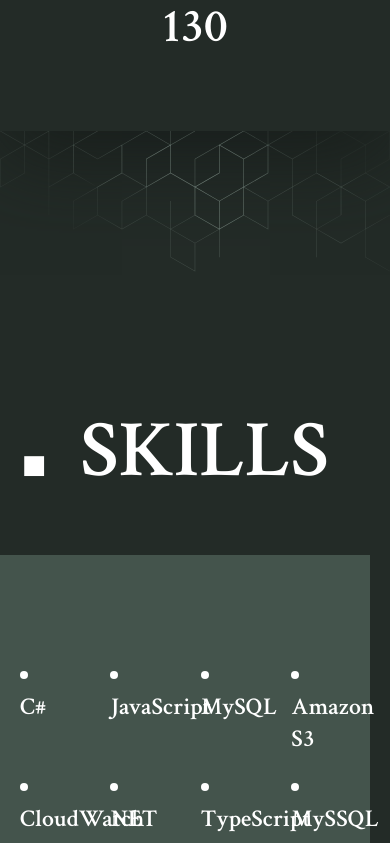
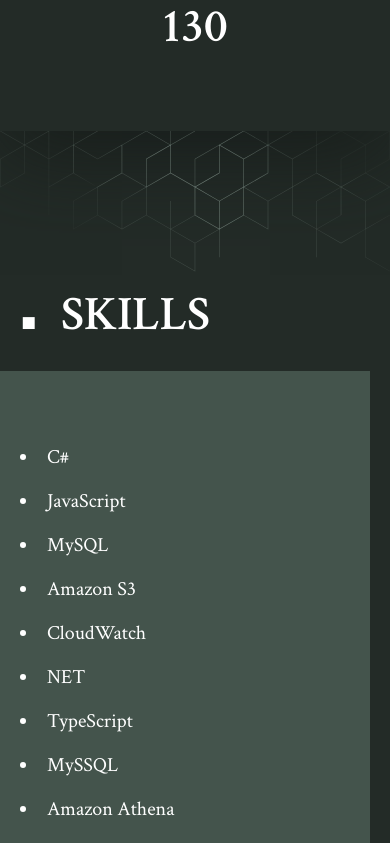
Before and after one commit to leodsan/portfolio-website, a Next.js app: page / in a window 390 px wide. Shown: the part 960-1803 px from the top of the page. Built offline with nearby package versions, Linux system fonts and the light colour scheme.

Commit message:
create a responsive skills section

```diff
--- a/src/components/elements/InfoSection.js
+++ b/src/components/elements/InfoSection.js
@@ -14,7 +14,7 @@
 }) => {
   return (
     <section
-      className={cn("relative pt-[17.5rem]", className, {
+      className={cn("relative pt-[17.5rem] lg:pt-40", className, {
         "bg-green-900 pb-48 before:content-[''] before:w-full before:bottom-0 before:left-0 before:h-1/2 before:shadow-box before:absolute before:-z-20":
           hasShadow,
       })}
@@ -33,10 +33,14 @@
           className={cn("absolute -z-10", patternNClassName)}
         />
       )}
-      <div className="app-container flex flex-col gap-16">
-        <div className="flex gap-8 items-end">
-          <span className="text-7xl leading-[0.6]">&#9642;</span>
-          <h2 className="uppercase tp-display3">{title}</h2>
+      <div className="app-container flex flex-col gap-16 lg:gap-8">
+        <div className="flex gap-8 xl:gap-6 items-end">
+          <span className="text-7xl xl:text-6xl md:text-5xl !leading-[0.6]">
+            &#9642;
+          </span>
+          <h2 className="uppercase tp-display3 xl:tp-display4 md:tp-display5">
+            {title}
+          </h2>
         </div>
         <ul
           className={cn(
--- a/src/components/pages/home/Skills.js
+++ b/src/components/pages/home/Skills.js
@@ -6,11 +6,14 @@
       patternP="3"
       title="skills"
       listPosition="left"
-      listClassName="py-24 list-inside"
+      listClassName="py-24 xl:py-16 list-inside"
       patternPClassName="top-0 right-0"
     >
       {items.map(({ id, title }) => (
-        <li key={id} className="py-2 tp-h3 w-[17.7%] list-disc">
+        <li
+          key={id}
+          className="py-2 tp-h3 lg:tp-h4 w-[30%] xs:w-full flex-grow list-disc"
+        >
           {title}
         </li>
       ))}
```
